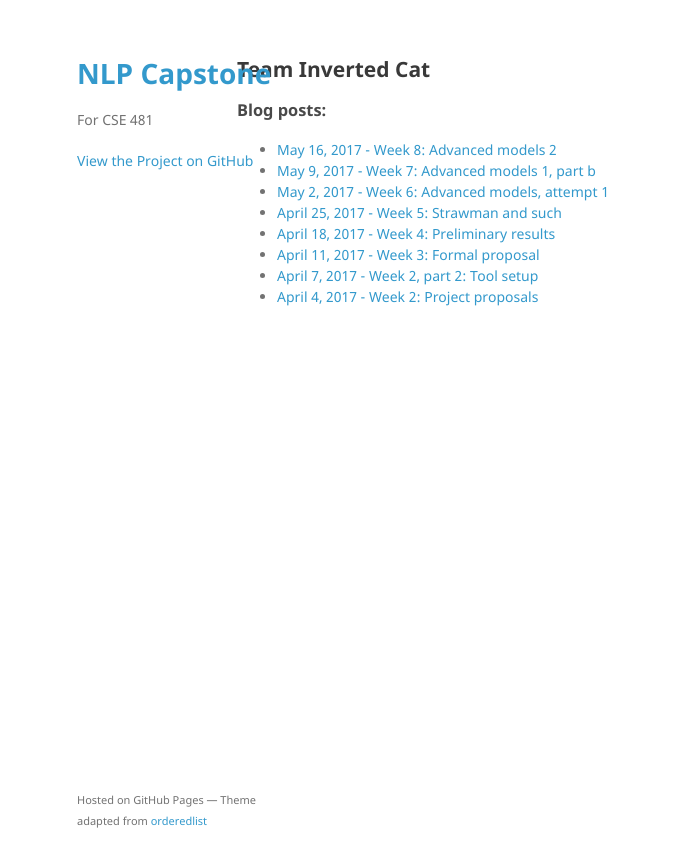
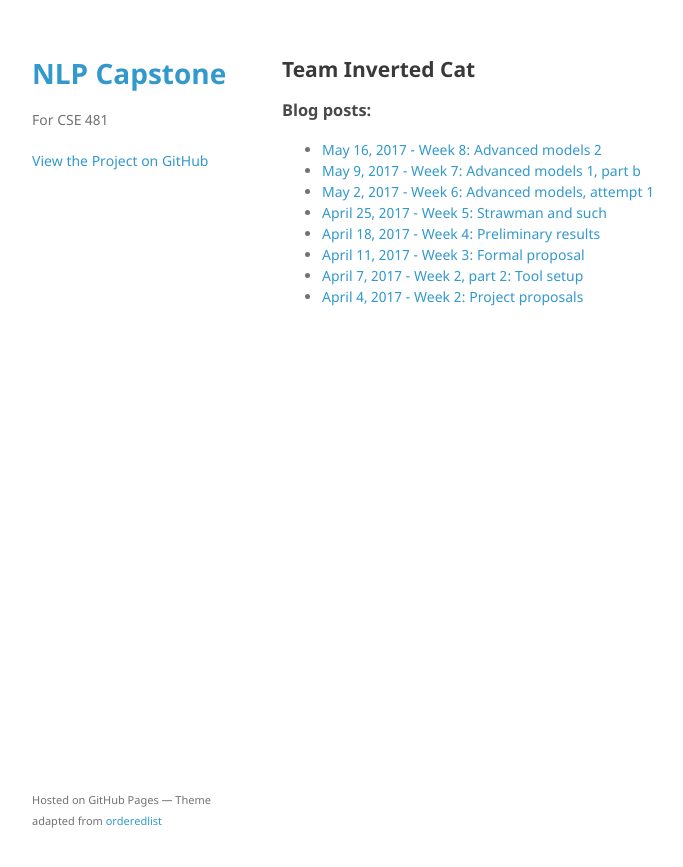
Before and after one commit to Michael0x2a/nlp-capstone, a Jekyll site: the page built from docs/index.md, in a window 1280 px wide. Shown: the top 867 px of the page, without its empty margins (133-816 px from the left). Built offline with Jekyll 4.4.1, drawn with Linux system fonts in a browser that asks for light colours; our own code applies the rules of GitHub Pages for plain Markdown files.

Commit message:
Update wrapper size

```diff
--- a/docs/_sass/jekyll-theme-minimal.scss
+++ b/docs/_sass/jekyll-theme-minimal.scss
@@ -55,7 +55,7 @@ a:hover small {
 }
 
 .wrapper {
-  width:860px;
+  width:950px;
   margin:0 auto;
 }
 
```
